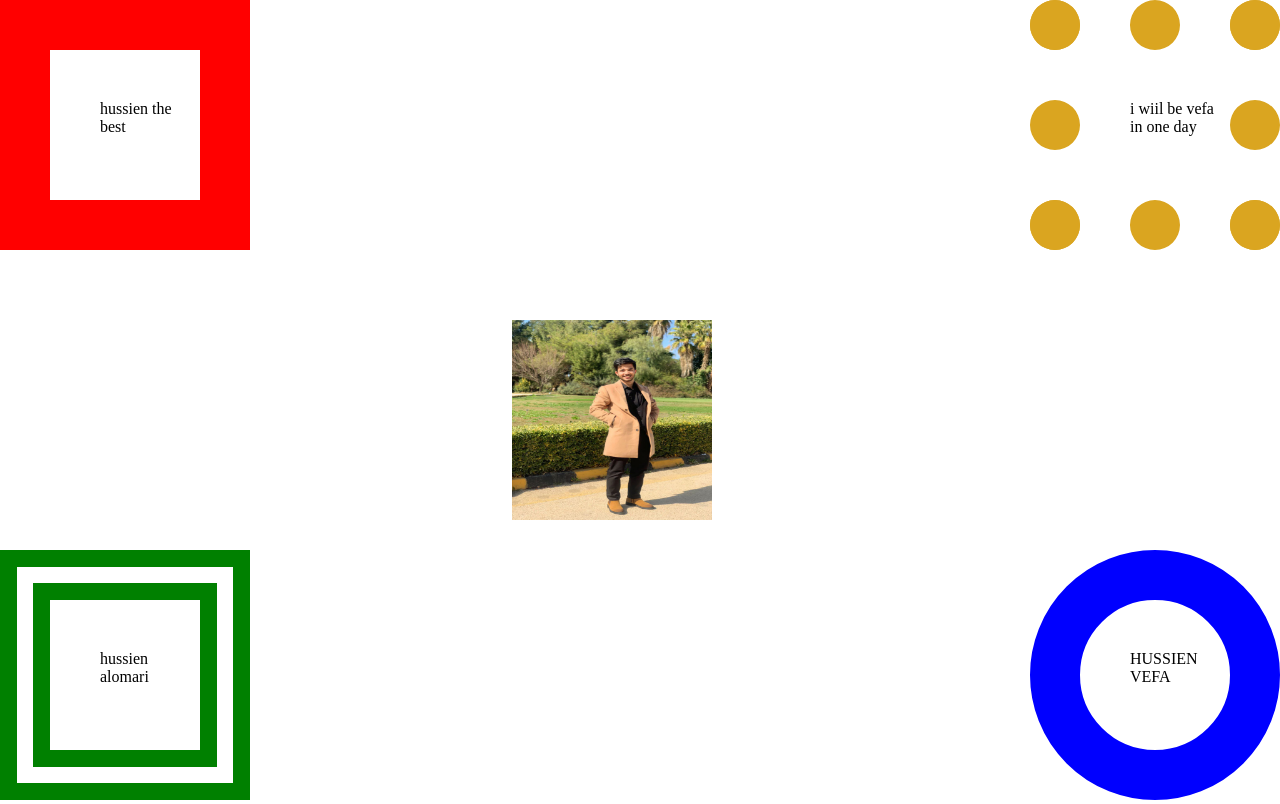
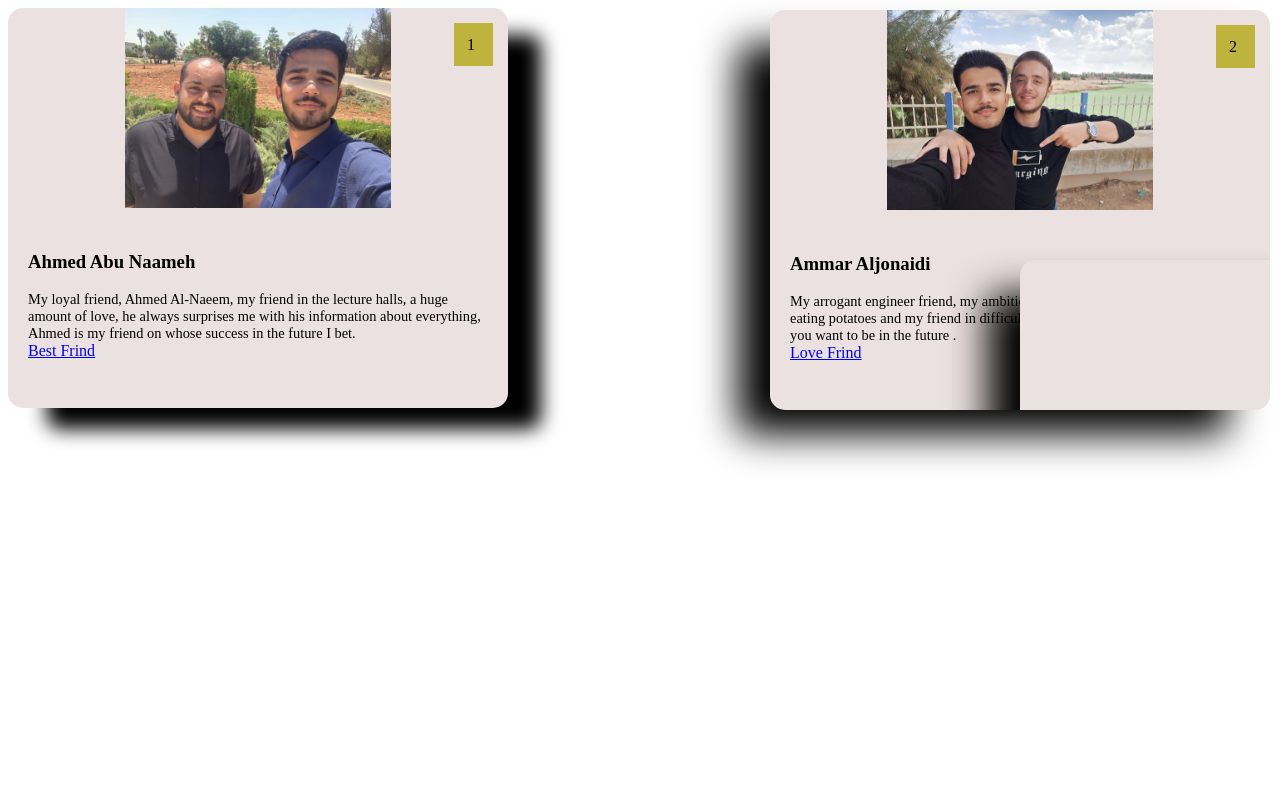
Before and after one commit to hussienalomari7-ui/personal-page, a plain HTML site: page index.html in a window 1280 px wide. Shown: the top 804 px of the page. Drawn offline with Linux system fonts and the light colour scheme.

Commit message:
Add files via upload

```diff
--- a/index.html
+++ b/index.html
@@ -1,30 +1,41 @@
 <!DOCTYPE html>
-<html>
+<html lang="en">
 
 <head>
-
     <title> personal page </title>
-
 <link rel="stylesheet" href="style.css">
-
 </head>
 
+
 <body>
+<div class="card">
+    <span class="badge"> 1 </span>
+    <img class="card-img" src="a.neem.jpg" alt="my frind">
+    <div class="card-content">
+        <h3> Ahmed Abu Naameh </h3>
+        <div class="card-description">My loyal friend, Ahmed Al-Naeem, my friend in the lecture halls, a huge amount of love, he always surprises me with his information about everything, Ahmed is my friend on whose success in the future I bet.</div>
+        <a href="#"> Best Frind </a>
 
-<img class="sqr1"   src="gpjh.jpg" alt="hussien">
-<div class="space">hussien</div>
-<div class="space">hussien</div>
-<div class="space">hussien</div>
-<div class="space">hussien</div>
-<div class="space">hussien</div>
-<div id="yello" class=" sqr"> remmper hussien the best </div>
-<div id="red" class="sqr" > hussien the best </div>
-<div id="gold" class="sqr"> i wiil be vefa in one day </div>
-<div id="green" class="sqr"> hussien alomari </div>
-<div id="blue" class="sqr"> HUSSIEN VEFA </div>
+    </div>
+
+</div>
+
+<div class="card1">
+    <span class="badge"> 2 </span>
+    <img class="card-img" src="ammar.jpg" alt="my frind">
+    <div class="card-content">
+        <h3> Ammar Aljonaidi </h3>
+        <div class="card-description">My arrogant engineer friend, my ambitious and mature friend, my partner in eating potatoes and my friend in difficult moments, I hope you become what you want to be in the future .</div>
+        <a href="#"> Love Frind </a>
+
+    </div>
+
+
+<div class="card2"> </div>
+
+
+</div>
+
 
 </body>
-
-
-
 </html>
--- a/style.css
+++ b/style.css
@@ -1,85 +1,53 @@
-#red{
-
-    border-width: 50px;
-    border-style: solid;
-    border-color:red ;
-    padding-left: 50px;
-    padding-top: 50px;
+.card{
+    width: 500px;
+    height: 400px;
+    background-color: rgb(236, 225, 225) ;
+    box-shadow: 36px 24px 19px -3px rgb(0, 0, 0);
+    position: relative;
+    border-radius: 15px;
+    overflow: hidden ;
+}
+.card1{
+    width: 500px;
+    height: 400px;
+    background-color: rgb(236, 225, 225) ;
+    box-shadow: -37px 29px 39px -5px rgb(0,0,0);
     position: absolute;
-    left: 0px;
-    top: 0px;
+    right: 10px;
+    top: 10px;
+    border-radius: 15px;
+    overflow: hidden ;
+}
+.card2{
+    width: 500px;
+    height: 400px;
+    background-color: rgb(236, 225, 225) ;
+    box-shadow: -37px 29px 39px -5px rgb(0,0,0);
+    position: absolute;
+    left: 250px;
+    top: 250px;
+    border-radius: 15px;
+    overflow: hidden ;
+}
+.badge{
+    width: 26px;
+    height: 30px;
+    position: absolute;
+    top: 15px;
+    right:15px;
+    background-color: rgb(189, 179, 61);
+    padding-left: 13px;
+    padding-top: 13px;
 
 }
-
-.space{
-    height: 1000px;
-    width: 1000px;
-
+.card-content{
+    padding: 20px;
 }
-
-#gold{
-    border-width: 50px;
-    border-style: dotted;
-    border-color: goldenrod;
-     padding-left: 50px;
-    padding-top: 50px;
-    position: absolute;
-    right: 0px;
-    top: 0px;
+.card-description{
+    font-size: 0.9em;
 }
-
-#green{
-    border-width: 50px ;
-    border-style: double;
-    border-color: green;
-    padding-left: 50px;
-    padding-top: 50px;
-    position: absolute;
-    left: 0px;
-    bottom: 0px;
-
+.card-img{
+    width: 100%;
+    height: 200px;
+    object-fit: contain;
 }
-
-#blue{
-
-    border-width: 50px;
-    border-style: solid;
-    border-radius: 50%;
-    border-color: blue;
-    padding-left: 50px;
-    padding-top: 50px;
-    position: absolute;
-    bottom: 0px;
-    right: 0px;
-
-
-}
-#yello{
-
-    border-width: 10px;
-    border-style: solid;
-    border-color:yellow;
-    padding-left: 50px;
-    padding-top: 50px;
-    position: fixed ;
-    left: 40% ;
-    top:40% ;
-
-
-}
-
-.sqr{
-    height: 100px;
-    width: 100px;
-}
-
-.sqr1{
-    height: 200px;
-    width: 200px;
-    position: absolute;
-    left: 40% ;
-    top: 40% ;
-    z-index: 1;
-
-
-}
```
Also changed, not shown: a.neem.jpg (added), ammar.jpg (added).
